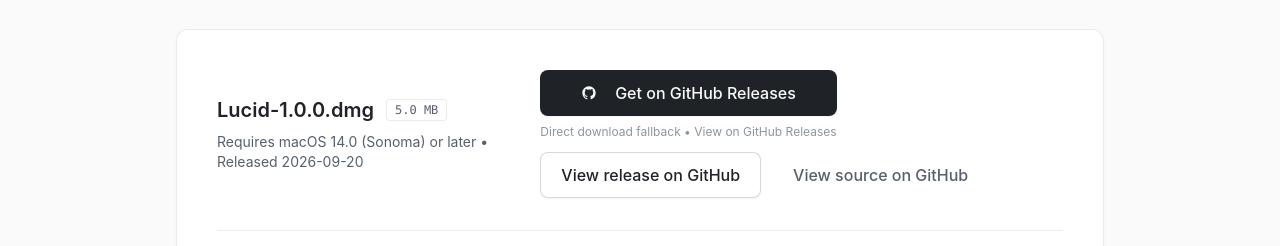
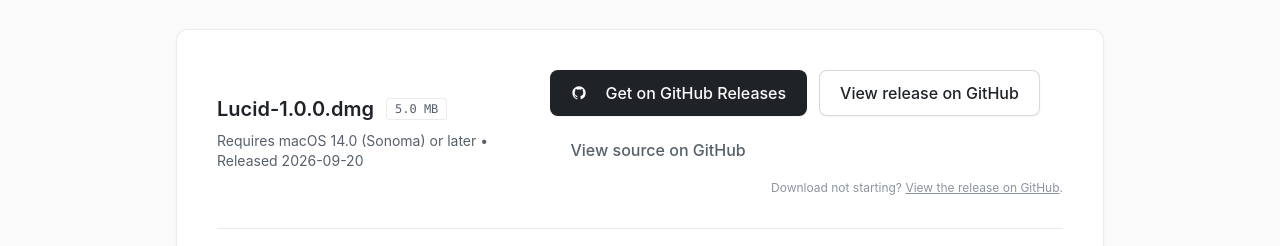
Before and after one commit to ajayuhjain89/lucid-macos, a Next.js app in the folder website/: page /download in a window 1280 px wide. Shown: the part 362-608 px from the top of the page. Built offline with nearby package versions, Linux system fonts and the light colour scheme; no server answers.

Commit message:
docs(download): improve fallback copy to 'Download not starting? View the release on GitHub.'

```diff
--- a/website/app/download/page.tsx
+++ b/website/app/download/page.tsx
@@ -50,6 +50,7 @@
             </p>
           </div>
 
+          <div className="flex flex-col items-start md:items-end gap-2 w-full md:w-auto">
             <div className="flex flex-wrap items-center gap-3 w-full md:w-auto">
               {currentRelease.hasPublicDownloadUrl ? (
                 <Button
@@ -64,7 +65,6 @@
                   Download Lucid ({currentRelease.fileSize})
                 </Button>
               ) : (
-              <div className="flex flex-col gap-2 w-full md:w-auto">
                 <Button
                   variant="primary"
                   size="lg"
@@ -77,10 +77,6 @@
                   </svg>
                   Get on GitHub Releases
                 </Button>
-                <span className="text-xs text-text-tertiary text-center">
-                  Direct download fallback • View on GitHub Releases
-                </span>
-              </div>
               )}
               <Button
                 variant="secondary"
@@ -100,6 +96,18 @@
               >
                 View source on GitHub
               </Button>
+            </div>
+            <p className="text-xs text-text-tertiary">
+              Download not starting?{" "}
+              <a
+                href={currentRelease.githubReleaseUrl || siteConfig.githubUrl}
+                target="_blank"
+                rel="noopener noreferrer"
+                className="underline hover:text-text-secondary transition-colors"
+              >
+                View the release on GitHub
+              </a>.
+            </p>
           </div>
         </div>
 
```
Lines whose indentation alone changed are shown as unchanged.
